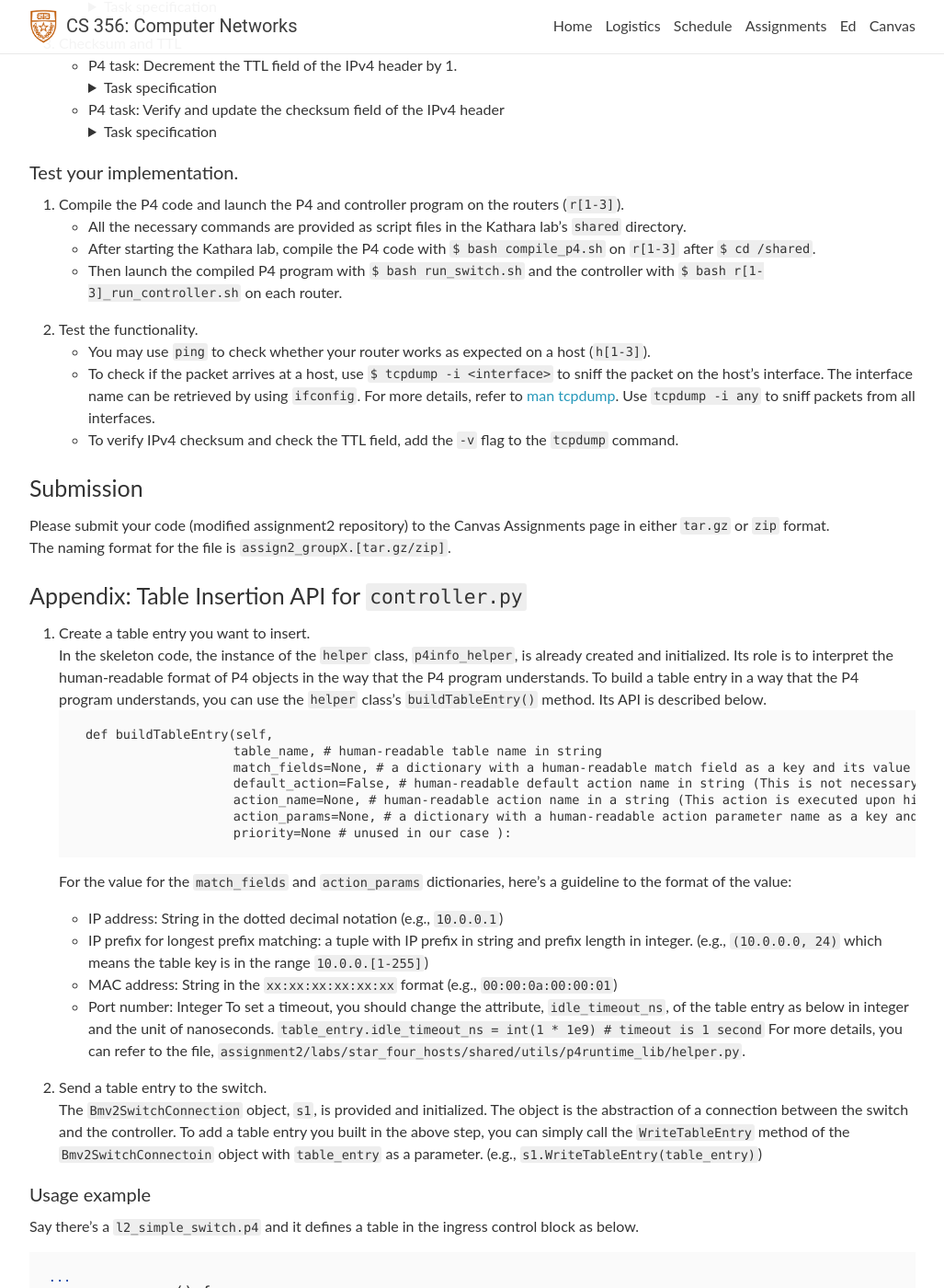
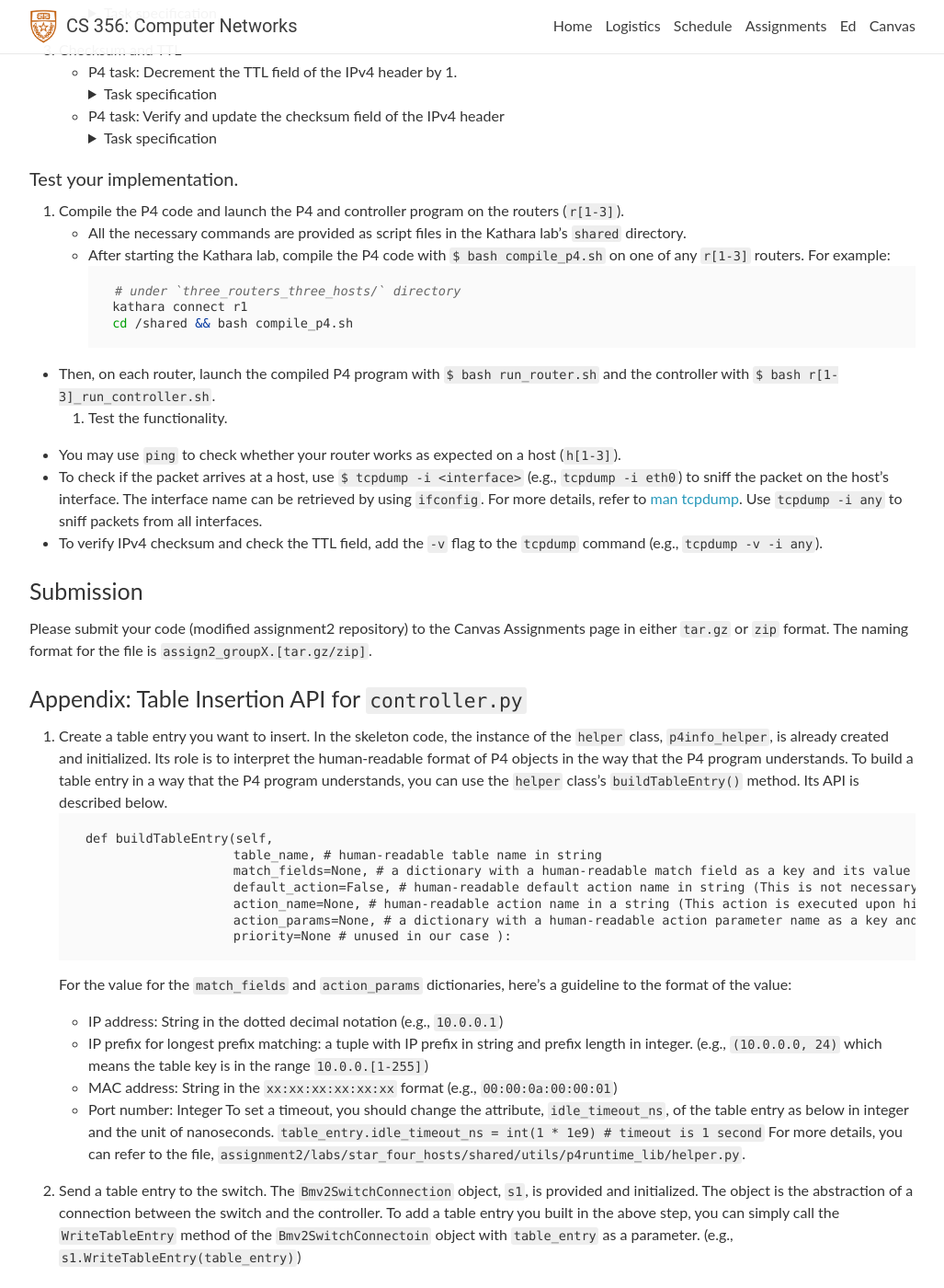
Before and after one commit to utcs356/sp25, a Jekyll site: the page built from _pages/2_p4_switch_router.md, in a window 1280 px wide and 1400 px high, scrolled down 3276 px. Shown: the whole window at 92% size, without its empty margins (126-1153 px from the left). Built offline with Jekyll 4.4.1, drawn with Linux system fonts in a browser that asks for light colours; nearby versions of some CDN libraries; comment, search, counter and statistics services are not loaded; some of the changed text lies outside the part shown.

Commit message:
update assignment 2 description

````diff
--- a/_pages/2_p4_switch_router.md
+++ b/_pages/2_p4_switch_router.md
@@ -75,14 +75,19 @@ Your task is to complete `l2_basic_forwarding.p4` and `controller.py` to make th
 #### Test your implementation.
 1.  Compile the P4 code and launch the P4 and controller program on the switch (`s1`).
 * All the necessary commands are provided as script files in the Kathara lab's `shared` directory.
-* After starting the Kathara lab, compile the P4 code with `$ bash compile_p4.sh` on `s1` after `$ cd /shared`.
-* Then launch the compiled P4 program with `$ bash run_switch.sh` and the controller with `$ bash run_controller.sh` on each router. They are all located in the `shared` directory.
+* After starting the Kathara lab, compile the P4 code with `$ bash compile_p4.sh` on `s1`. For example:
+    ```bash
+    # under `star_four_hosts/` directory
+    kathara connect s1
+    cd /shared && bash compile_p4.sh
+    ```
+* Then launch the compiled P4 program with `$ bash run_switch.sh` and the controller with `$ bash run_controller.sh`. Both scripts are located in the `shared` directory.
 
 2. Test the functionality.
 * You may use `ping` to check whether your switch works as expected on a host (`h[1-4]`).
 * Once you implement forwarding, the packet should arrive at each host in the local network except the sender for every ping.
 * Once you implement MAC learning, the packet should arrive at each host in the local network except the sender until the table insertion is done. Then, the packet must arrive only at the destination host until the table entry expires. In other words, if the broadcasting behavior disappears after some time, you have implemented MAC learning properly.
-* To check if the packet arrives at a host, use `tcpdump -i <interface>` to sniff the packet on the host's interface. The interface name can be retrieved by using `ifconfig`. For more details, refer to [man tcpdump](https://www.tcpdump.org/manpages/tcpdump.1.html). Use `tcpdump -i any` to sniff packets from all interfaces.
+* To check if the packet arrives at a host, use `tcpdump -i <interface>` (e.g., `tcpdump -i eth0`) to sniff the packet on the host's interface. The interface name can be retrieved by using `ifconfig`. For more details, refer to [man tcpdump](https://www.tcpdump.org/manpages/tcpdump.1.html). Use `tcpdump -i any` to sniff packets from all interfaces.
 
 ### Part 2: Router with P4
 #### Overview
@@ -207,12 +212,18 @@ Your task is to complete `l3_static_routing.p4` and `controller.py` to make the
 #### Test your implementation.
 1. Compile the P4 code and launch the P4 and controller program on the routers (`r[1-3]`).
 * All the necessary commands are provided as script files in the Kathara lab's `shared` directory.
-* After starting the Kathara lab, compile the P4 code with `$ bash compile_p4.sh` on `r[1-3]` after `$ cd /shared`.
-* Then launch the compiled P4 program with `$ bash run_switch.sh` and the controller with `$ bash r[1-3]_run_controller.sh` on each router.
+* After starting the Kathara lab, compile the P4 code with `$ bash compile_p4.sh` on one of any `r[1-3]` routers. For example:
+    ```bash
+    # under `three_routers_three_hosts/` directory
+    kathara connect r1
+    cd /shared && bash compile_p4.sh
+    ```
+
+* Then, on each router, launch the compiled P4 program with `$ bash run_router.sh` and the controller with `$ bash r[1-3]_run_controller.sh`.
 2. Test the functionality.
 * You may use `ping` to check whether your router works as expected on a host (`h[1-3]`).
-* To check if the packet arrives at a host, use `$ tcpdump -i <interface>` to sniff the packet on the host's interface. The interface name can be retrieved by using `ifconfig`. For more details, refer to [man tcpdump](https://www.tcpdump.org/manpages/tcpdump.1.html). Use `tcpdump -i any` to sniff packets from all interfaces.
-* To verify IPv4 checksum and check the TTL field, add the `-v` flag to the `tcpdump` command.
+* To check if the packet arrives at a host, use `$ tcpdump -i <interface>` (e.g., `tcpdump -i eth0`) to sniff the packet on the host's interface. The interface name can be retrieved by using `ifconfig`. For more details, refer to [man tcpdump](https://www.tcpdump.org/manpages/tcpdump.1.html). Use `tcpdump -i any` to sniff packets from all interfaces.
+* To verify IPv4 checksum and check the TTL field, add the `-v` flag to the `tcpdump` command (e.g., `tcpdump -v -i any`).
 
 ### Submission
 Please submit your code (modified assignment2 repository) to the Canvas Assignments page in either `tar.gz` or `zip` format.
````
